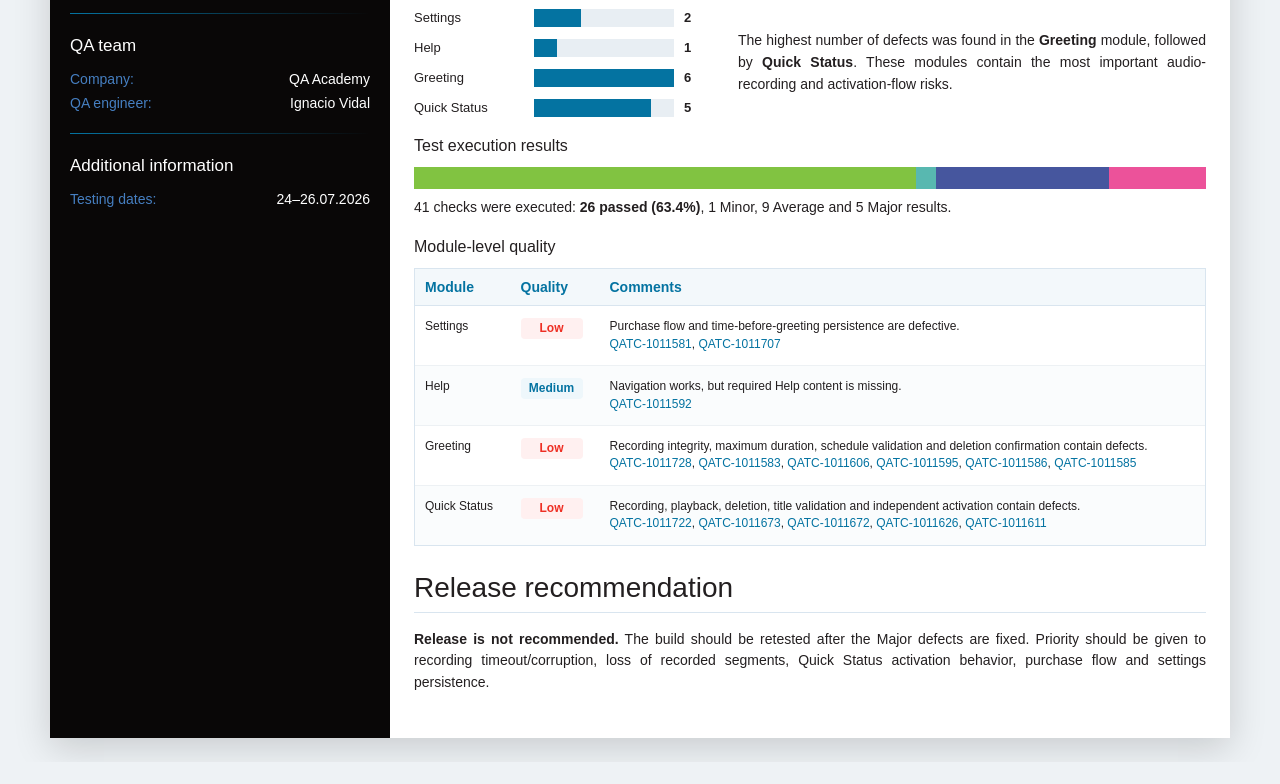
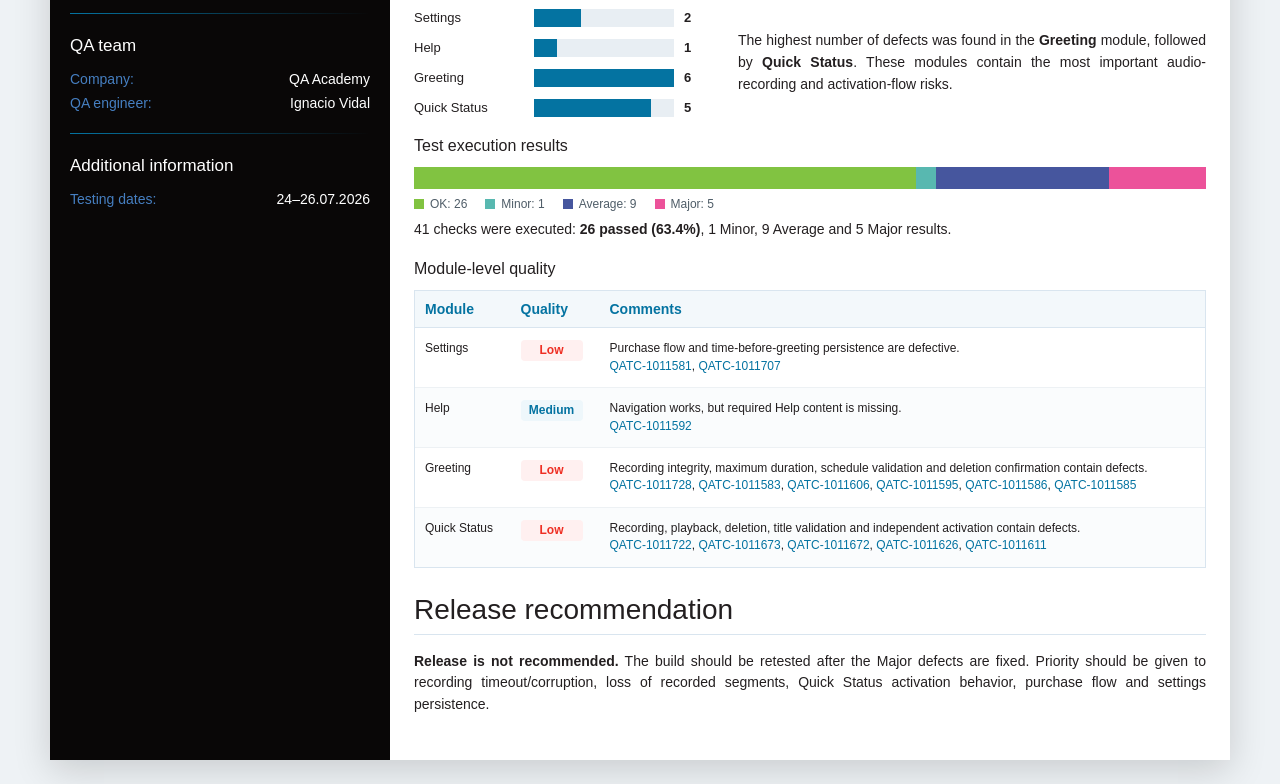
Before and after one commit to ignaci0vidal/QualityReport_Get-Personal-Voicemail, a plain HTML site: page index.html in a window 1280 px wide. Shown: the part 821-1605 px from the top of the page. Before the commit the page ends 1583 px from the top, so only its background shows below. Drawn offline with Linux system fonts and the light colour scheme.

Commit message:
Add test results legend

```diff
--- a/index.html
+++ b/index.html
@@ -230,6 +230,25 @@
       .testbar div {
         height: 100%;
       }
+      .test-legend {
+        display: flex;
+        flex-wrap: wrap;
+        gap: 8px 18px;
+        margin: 0 0 8px;
+        font-size: 12px;
+        color: #4f5d68;
+      }
+      .test-legend span {
+        display: inline-flex;
+        align-items: center;
+        gap: 6px;
+      }
+      .test-legend span:before {
+        content: '';
+        width: 10px;
+        height: 10px;
+        background: var(--legend-color);
+      }
       .module-table {
         width: 100%;
         border: 1px solid var(--line);
@@ -453,6 +472,7 @@
           </div>
           <h3>Test execution results</h3>
           <div class="testbar" id="testbar"></div>
+          <div class="test-legend" id="test-legend"></div>
           <div class="body" id="test-text"></div>
           <h3>Module-level quality</h3>
           <table class="module-table">
@@ -627,6 +647,12 @@
             `<div title="${n}: ${v}" style="width:${(v / t.total) * 100}%;background:${c}"></div>`,
         )
         .join('');
+      document.getElementById('test-legend').innerHTML = testSegments
+        .map(
+          ([n, v, c]) =>
+            `<span style="--legend-color:${c}">${n}: ${v}</span>`,
+        )
+        .join('');
       document.getElementById('test-text').innerHTML =
         `${t.total} checks were executed: <strong>${t.ok} passed (${((t.ok / t.total) * 100).toFixed(1)}%)</strong>, ${t.minor} Minor, ${t.average} Average and ${t.major} Major results.`;
       const moduleQuality = {
```
